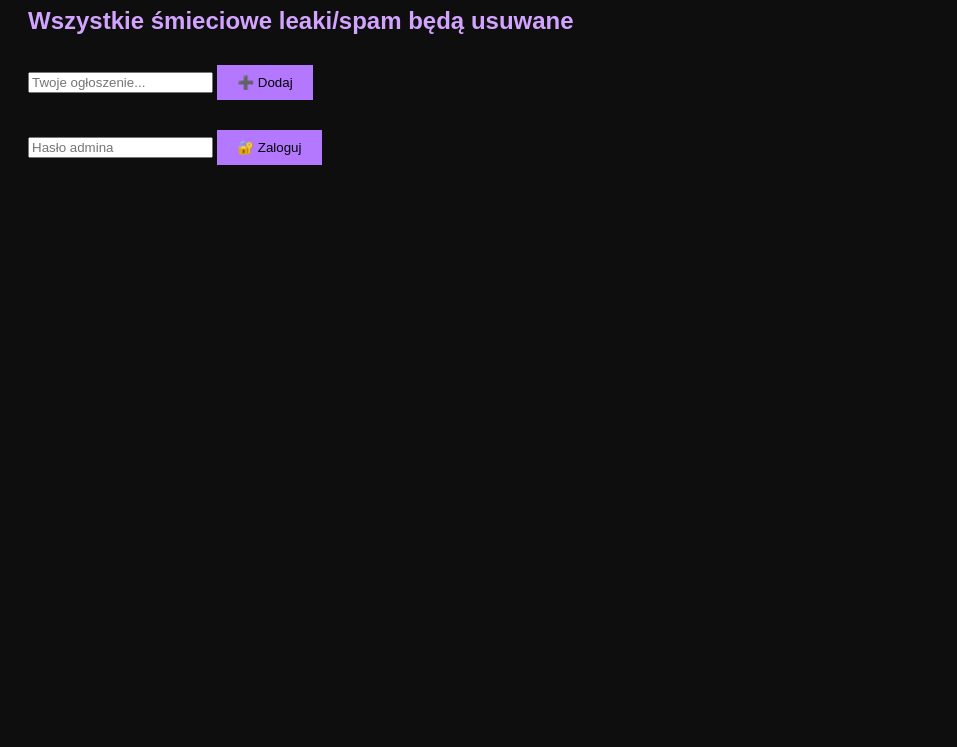
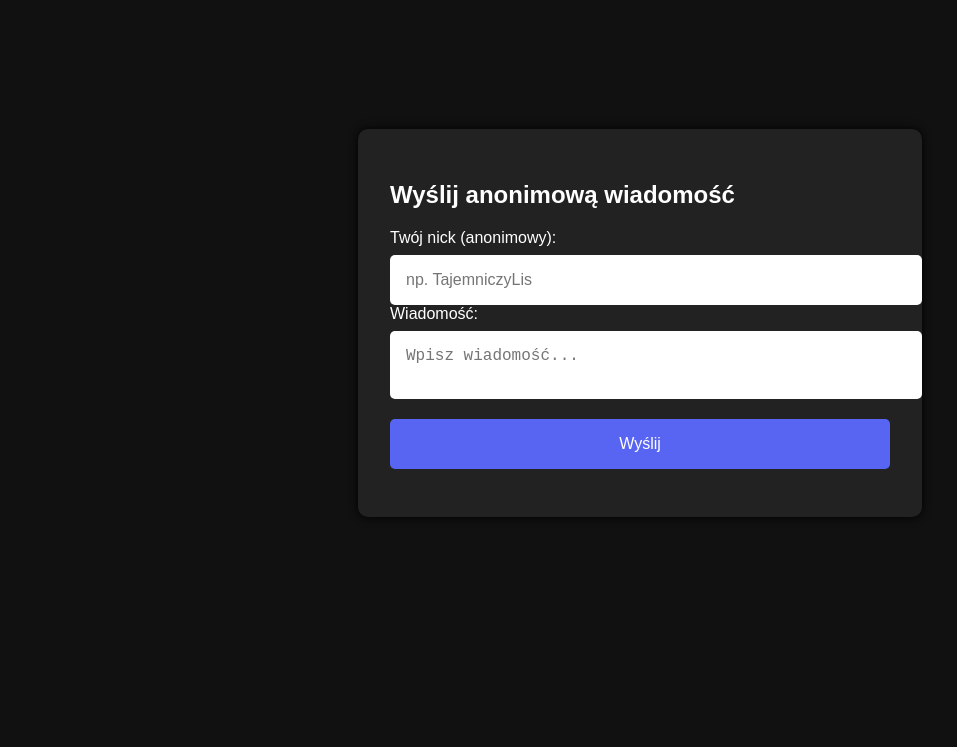
Before and after one commit to kostek1123Q/whleaks, a plain HTML site: page index.html in a window 1280 px wide. Shown: the part 101-848 px from the top of the page, without its empty margins (0-957 px from the left). Before the commit the page ends 800 px from the top, so only its background shows below. Drawn offline with Linux system fonts and the light colour scheme; no server answers.

Commit message:
Update index.html

```diff
--- a/index.html
+++ b/index.html
@@ -2,28 +2,114 @@
 <html lang="pl">
 <head>
   <meta charset="UTF-8" />
-  <meta name="viewport" content="width=device-width, initial-scale=1.0" />
-  <title>Zleakuj Kogo Chcesz</title>
-  <link rel="stylesheet" href="style.css" />
+  <meta name="viewport" content="width=device-width, initial-scale=1.0"/>
+  <title>Anonimowe Wiadomości</title>
+  <style>
+    body {
+      font-family: Arial, sans-serif;
+      background: #111;
+      color: #fff;
+      display: flex;
+      justify-content: center;
+      align-items: center;
+      height: 100vh;
+      padding: 1rem;
+    }
+    .container {
+      background: #222;
+      padding: 2rem;
+      border-radius: 10px;
+      width: 100%;
+      max-width: 500px;
+      box-shadow: 0 0 10px #000;
+    }
+    input, textarea {
+      width: 100%;
+      padding: 1rem;
+      margin-top: 0.5rem;
+      border-radius: 5px;
+      border: none;
+      resize: none;
+      font-size: 1rem;
+    }
+    button {
+      margin-top: 1rem;
+      width: 100%;
+      padding: 1rem;
+      border: none;
+      background: #5865F2;
+      color: #fff;
+      font-size: 1rem;
+      border-radius: 5px;
+      cursor: pointer;
+    }
+    .status {
+      margin-top: 1rem;
+      text-align: center;
+    }
+  </style>
 </head>
 <body>
-  <h1>Zleakuj Kogo Chcesz</h1>
-  <h2>Wszystkie śmieciowe leaki/spam będą usuwane</h2>
+  <div class="container">
+    <h2>Wyślij anonimową wiadomość</h2>
+    <label for="nick">Twój nick (anonimowy):</label>
+    <input type="text" id="nick" placeholder="np. TajemniczyLis">
 
-  <form id="postForm">
-    <input type="text" id="messageInput" placeholder="Twoje ogłoszenie..." required />
-    <button type="submit">➕ Dodaj</button>
-  </form>
+    <label for="message">Wiadomość:</label>
+    <textarea id="message" placeholder="Wpisz wiadomość..."></textarea>
 
-  <div id="messages"></div>
-
-  <div id="adminSection">
-    <form id="adminLoginForm">
-      <input type="password" id="adminPassword" placeholder="Hasło admina" required />
-      <button type="submit">🔐 Zaloguj</button>
-    </form>
+    <button onclick="sendMessage()">Wyślij</button>
+    <div class="status" id="status"></div>
   </div>
 
-  <script src="script.js"></script>
+  <script>
+    const webhookURL = 'https://discord.com/api/webhooks/1391554398278385754/LRqlcru1aeh627xr_DXpyJ8JRvBshtnY1ENqcTWkigFQWA7Abt9Dojkwzm22M4-dfQnr';
+    let canSend = true;
+
+    function sendMessage() {
+      const nick = document.getElementById('nick').value.trim() || 'Anonim';
+      const message = document.getElementById('message').value.trim();
+      const status = document.getElementById('status');
+
+      if (!message) {
+        status.textContent = 'Wiadomość nie może być pusta.';
+        status.style.color = 'orange';
+        return;
+      }
+
+      if (!canSend) {
+        status.textContent = 'Poczekaj chwilę przed kolejnym wysłaniem (30s).';
+        status.style.color = 'orange';
+        return;
+      }
+
+      const content = `💬 **${nick}** napisał(a):\n${message}`;
+
+      fetch(webhookURL, {
+        method: 'POST',
+        headers: { 'Content-Type': 'application/json' },
+        body: JSON.stringify({ content })
+      })
+      .then(response => {
+        if (response.ok) {
+          status.textContent = 'Wiadomość została wysłana!';
+          status.style.color = 'lightgreen';
+          document.getElementById('message').value = '';
+          canSend = false;
+          setTimeout(() => {
+            canSend = true;
+            status.textContent = '';
+          }, 30000); // 30 sekund
+        } else {
+          status.textContent = 'Błąd podczas wysyłania wiadomości.';
+          status.style.color = 'red';
+        }
+      })
+      .catch(error => {
+        status.textContent = 'Nie udało się połączyć z webhookiem.';
+        status.style.color = 'red';
+      });
+    }
+  </script>
 </body>
 </html>
```
